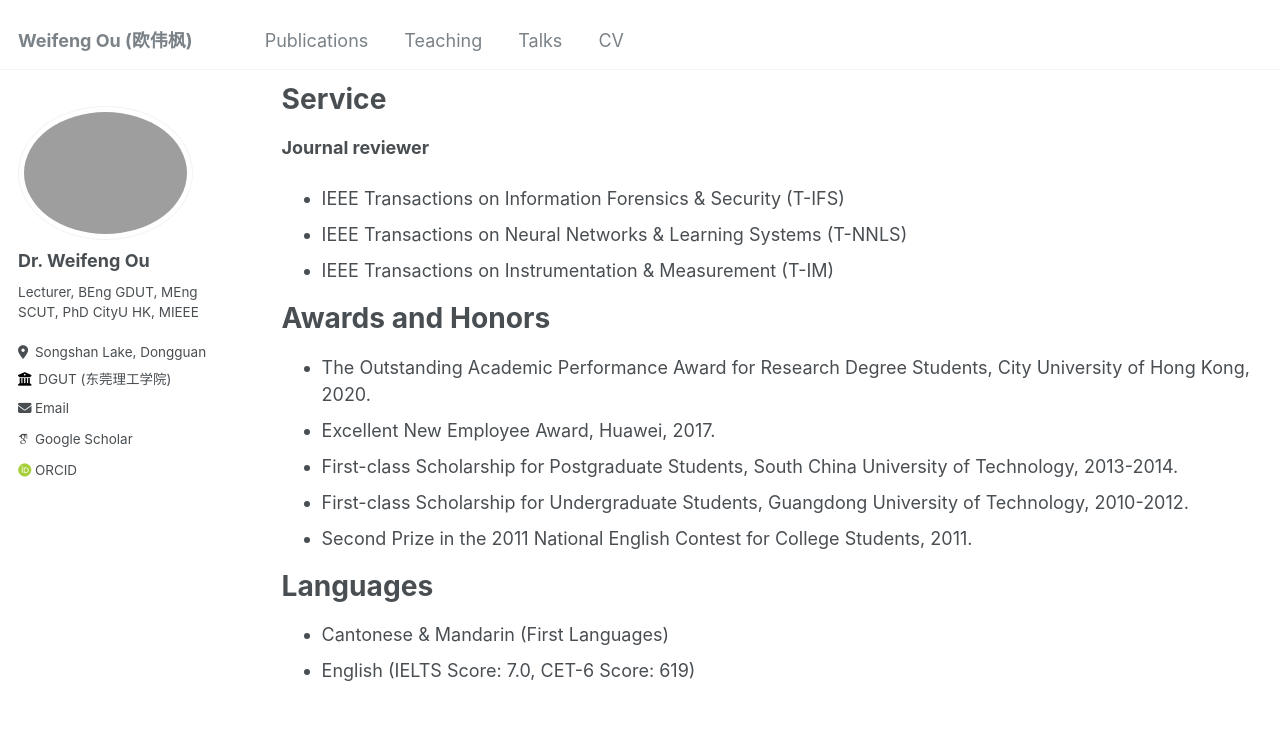
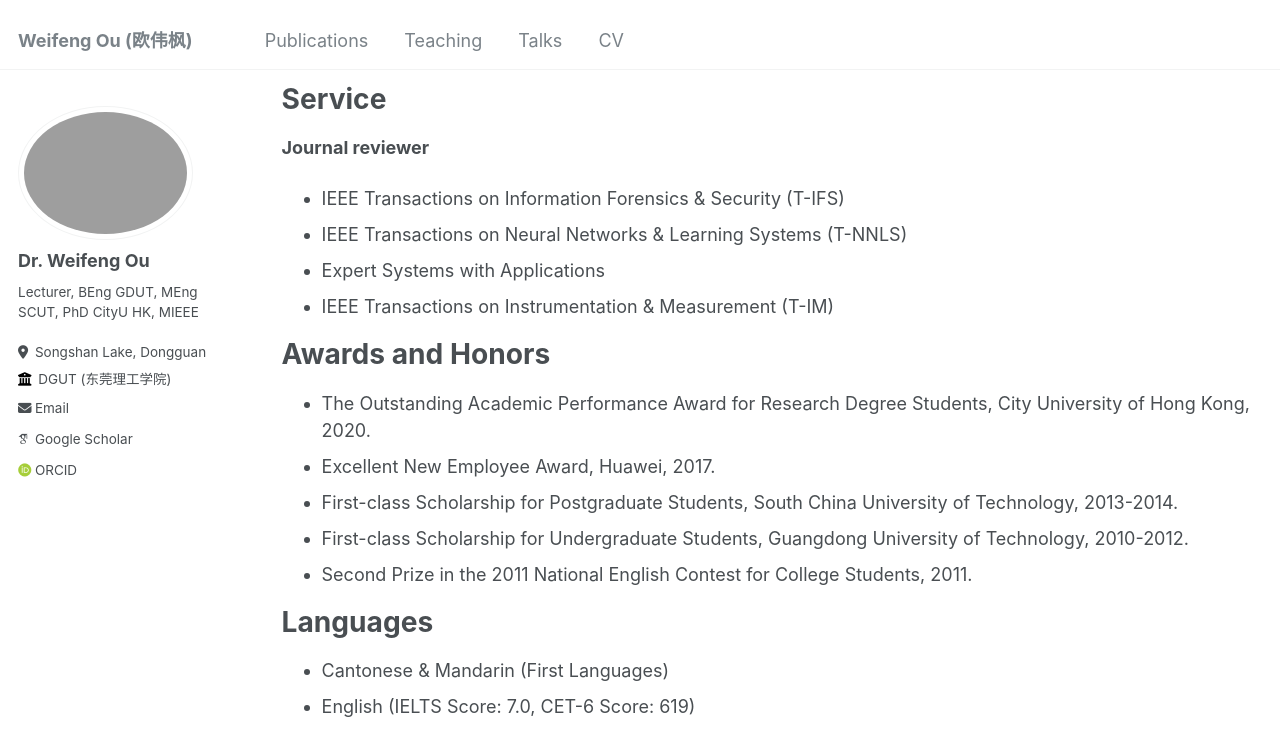
Before and after one commit to ouwf/ouwf.github.io, a Jekyll site: the page built from _pages/cv.md, in a window 1280 px wide and 900 px high, scrolled down 3243 px. Shown: the top 756 px of the window. Built offline with Jekyll 4.4.1, drawn with Linux system fonts in a browser that asks for light colours; some web fonts are replaced.

Commit message:
update _pages/cv.md

```diff
--- a/_pages/cv.md
+++ b/_pages/cv.md
@@ -78,6 +78,7 @@ Lecturer, [School of Computer Science & Technology](https://cs.dgut.edu.cn/index
 **Journal reviewer**
 * IEEE Transactions on Information Forensics & Security (T-IFS)
 * IEEE Transactions on Neural Networks & Learning Systems (T-NNLS)
+* Expert Systems with Applications
 * IEEE Transactions on Instrumentation & Measurement (T-IM)
 
 # Awards and Honors
```
